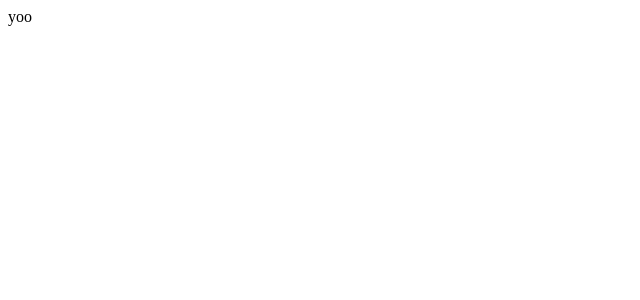
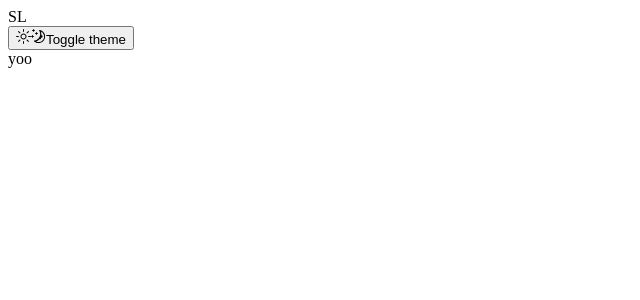
Before and after one commit to SebastienLaurentt/Portfolio-V2, a Next.js app: page / in a window 1280 px wide. Shown: the top 300 px of the page, without its empty margins (0-640 px from the left). Built offline with nearby package versions, Linux system fonts and the light colour scheme.

Commit message:
import layer in header

```diff
--- a/app/layout.tsx
+++ b/app/layout.tsx
@@ -1,6 +1,11 @@
-import { ThemeProvider } from "../src/theme/ThemeProvider"
+import Header from "@/src/theme/features/Header/Header";
+import { ThemeProvider } from "../src/theme/ThemeProvider";
 
-export default function RootLayout({ children }: { children: React.ReactNode }) {
+export default function RootLayout({
+  children,
+}: {
+  children: React.ReactNode;
+}) {
   return (
     <>
       <html lang="en" suppressHydrationWarning>
@@ -12,10 +17,11 @@ export default function RootLayout({ children }: { children: React.ReactNode })
             enableSystem
             disableTransitionOnChange
           >
-            {children}
+            <Header />
+            <div>{children}</div>
           </ThemeProvider>
         </body>
       </html>
     </>
-  )
+  );
 }
```
